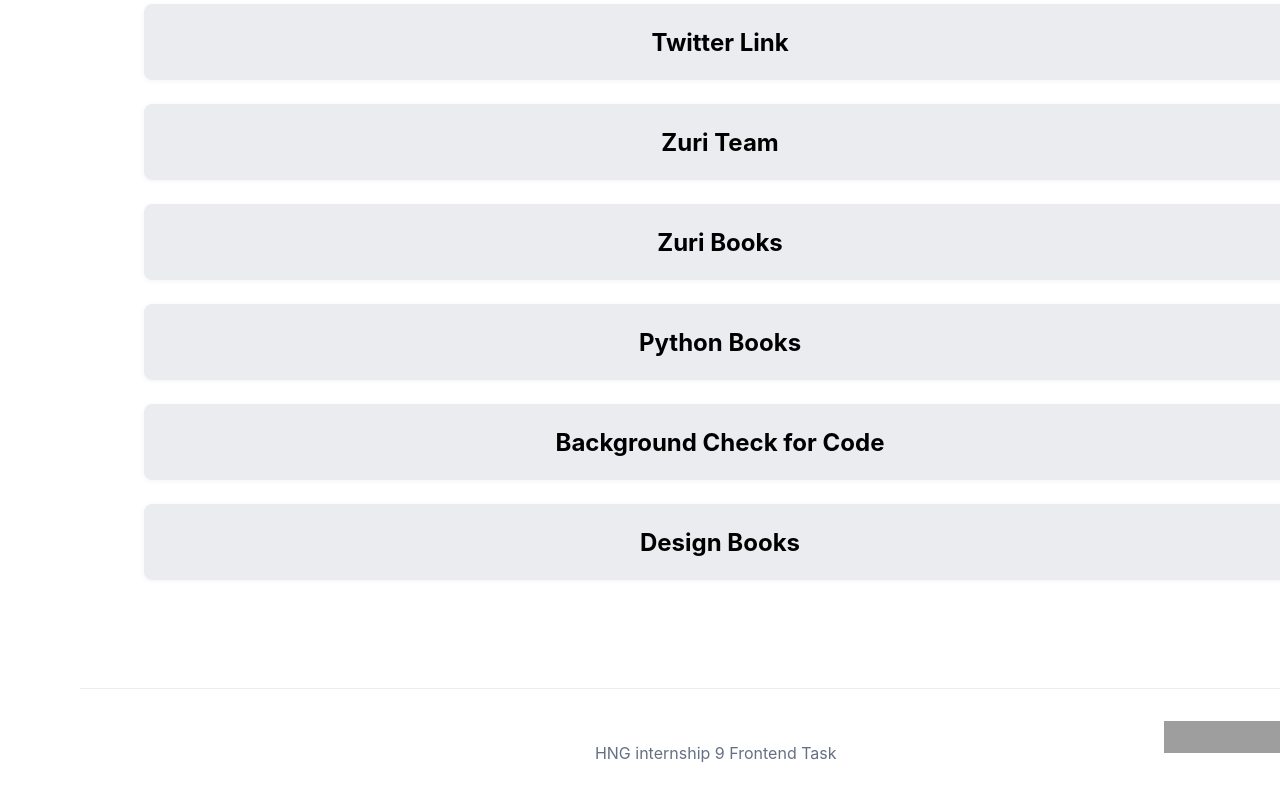
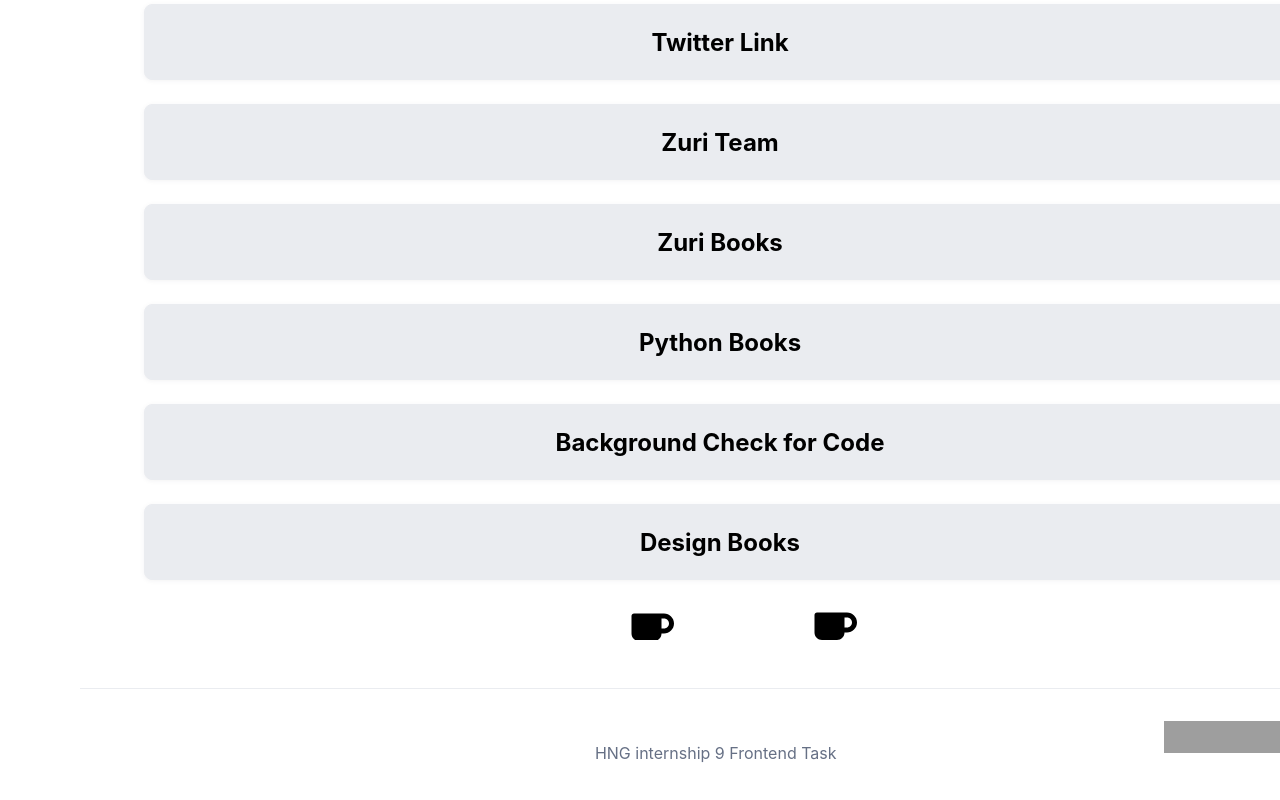
Before and after one commit to AgnesMuita/linktree, a React (Create React App) app: page / in a window 1280 px wide. Shown: the part 358-1158 px from the top of the page. Built offline with nearby package versions, Linux system fonts and the light colour scheme; grey boxes are pictures that could not be loaded.

Commit message:
update social media for social section

```diff
--- a/src/App.css
+++ b/src/App.css
@@ -464,16 +464,9 @@ a{
   align-items: center;
   padding: 24px 0px;
   gap: 64px;
-
-  width: 1216px;
-  height: 72px;
-
-  /* Base/White */
-
+  /* width: 1216px; */
+  /* height: 72px; */
   background: #FFFFFF;
-
-  /* Inside auto layout */
-
   flex: none;
   order: 1;
   align-self: stretch;
@@ -485,13 +478,8 @@ a{
     align-items: center;
     padding: 0px 32px;
     gap: 32px;
-
-    width: 1216px;
-    height: 24px;
-
-
-    /* Inside auto layout */
-
+    /* width: 1216px;
+    height: 24px;   */
     flex: none;
     order: 0;
     align-self: stretch;
@@ -502,13 +490,8 @@ display: flex;
   flex-direction: row;
   align-items: center;
   padding: 0px;
-
-  width: 1152px;
-  height: 24px;
-
-
-  /* Inside auto layout */
-
+  /* width: 1152px;
+  height: 24px; */
   flex: none;
   order: 0;
   align-self: stretch;
@@ -521,53 +504,36 @@ display: flex;
   align-items: center;
   padding: 0px;
   gap: 24px;
-
-  width: 1152px;
-  height: 24px;
-
-
-  /* Inside auto layout */
-
+  /* width: 1152px;
+  height: 24px; */
   flex: none;
   order: 0;
   flex-grow: 1;
 }
 .slack-icon{
-width: 24px;
-  height: 24px;
-
-
-  /* Inside auto layout */
-
+/* width: 24px;
+  height: 24px; */
   flex: none;
   order: 0;
   flex-grow: 0;
 }
 .slack-inner-icon{
     position: absolute;
-    left: 9.38%;
-    right: 9.38%;
-    top: 9.38%;
-    bottom: 9.38%;
+    left: -12.38%;
+    right: 1.38%;
+    bottom: 10.38%;
 }
 .twitter-icon{
-    width: 24px;
-    height: 24px;
-
-    /* Inside auto layout */
-
-    flex: none;
-    order: 1;
+    width: 100px;
+    height: 100px;
+    position:absolute;
+    right: 41.38%;
+    /* flex: none; */
+    /* order: 1; */
     flex-grow: 0;
 }
 .twitter-inner-icon{
-    position: absolute;
-    left: 0%;
-    right: 0%;
-    top: 0%;
-    bottom: 2.31%;
-
-    background: #000000;
+    font-size: 40px;
 }
 .vector-icon{
   position: absolute;
@@ -575,9 +541,6 @@ width: 24px;
     right: 53.12%;
     top: 46.88%;
     bottom: 15.63%;
-
-    /* background: #36C5F0;
-    transform: rotate(-90deg); */
 }
 /* Footer */
 .Footer{
@@ -586,15 +549,11 @@ width: 24px;
     align-items: center;
     padding: 48px 0px;
     gap: 64px;
-
     position: absolute;
     width: 1440px;
     height: 160px;
     left: 0px;
     top: 998px;
-
-    /* Base/White */
-
     background: #FFFFFF;
 }
 .footer-container{
@@ -603,38 +562,23 @@ width: 24px;
     align-items: flex-start;
     padding: 0px 32px;
     gap: 32px;
-
     width: 1280px;
     height: 64px;
-
-
-    /* Inside auto layout */
-
     flex: none;
     order: 0;
     flex-grow: 0;
 }
 .footer-content{
   box-sizing: border-box;
-
-    /* Auto layout */
-
     display: flex;
     flex-direction: row;
     justify-content: space-between;
     align-items: center;
     padding: 32px 0px 0px;
     gap: 32px;
-
     width: 1216px;
     height: 64px;
-
-    /* Gray/200 */
-
     border-top: 1px solid #EAECF0;
-
-    /* Inside auto layout */
-
     flex: none;
     order: 0;
     flex-grow: 0;
@@ -642,8 +586,6 @@ width: 24px;
 .zuri-internship-logo{
   width: 187.59px;
     height: 32px;
-    /* Inside auto layout */
-
     flex: none;
     order: 0;
     flex-grow: 0;
@@ -651,25 +593,13 @@ width: 24px;
 .footer-text{
   width: 832.28px;
     height: 24px;
-
-    /* Text md/Normal */
-
     font-family: 'Inter';
     font-style: normal;
     font-weight: 400;
     font-size: 16px;
     line-height: 24px;
-    /* identical to box height, or 150% */
-
     text-align: center;
-
-    /* Gray/500 */
-
     color: #667085;
-
-
-    /* Inside auto layout */
-
     flex: none;
     order: 1;
     flex-grow: 1;
@@ -677,11 +607,6 @@ width: 24px;
 .i4g-image{
     width: 132.13px;
     height: 32px;
-
-    /* background: url(./static/i4g.png); */
-
-    /* Inside auto layout */
-
     flex: none;
     order: 2;
     flex-grow: 0;
--- a/src/components/SocialSection.js
+++ b/src/components/SocialSection.js
@@ -13,14 +13,12 @@ function SocialSection() {
           <div className='social-icons'>
             <div className='slack-icon'>
               <div className='slack-inner-icon'>
-                <image className="vector-icon"src="../static/twitter-icon.png"/>
+                 <FontAwesomeIcon icon={faCoffee} className="twitter-inner-icon" />
               </div>
             </div>
-            {/* <div className='twitter-icon'>
-              <div className="twitter-inner-icon">
-                 <FontAwesomeIcon icon="fa-brands fa-twitter" />
-              </div>
-            </div> */}
+            <div className='twitter-icon'>
+                 <FontAwesomeIcon icon={faCoffee} className="twitter-inner-icon" />
+            </div>
           </div>
         </div>
       </div>
```
